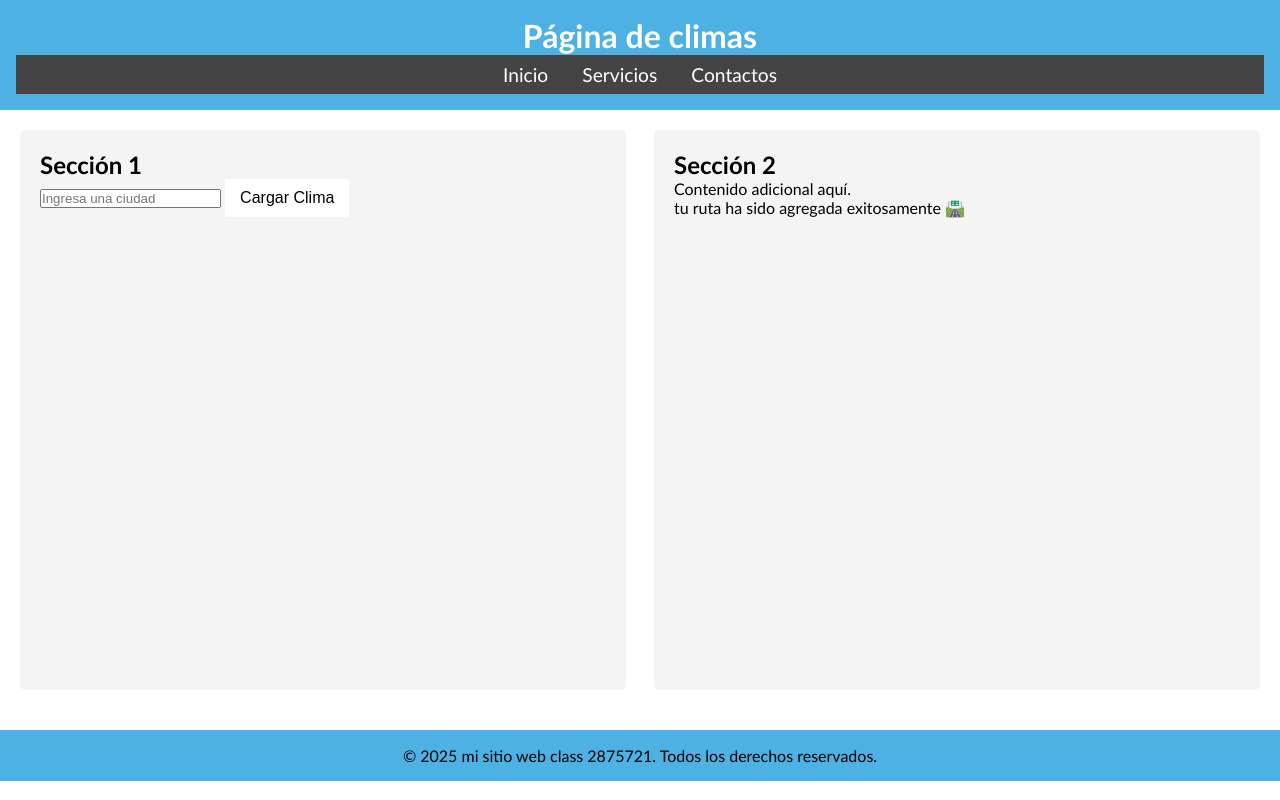
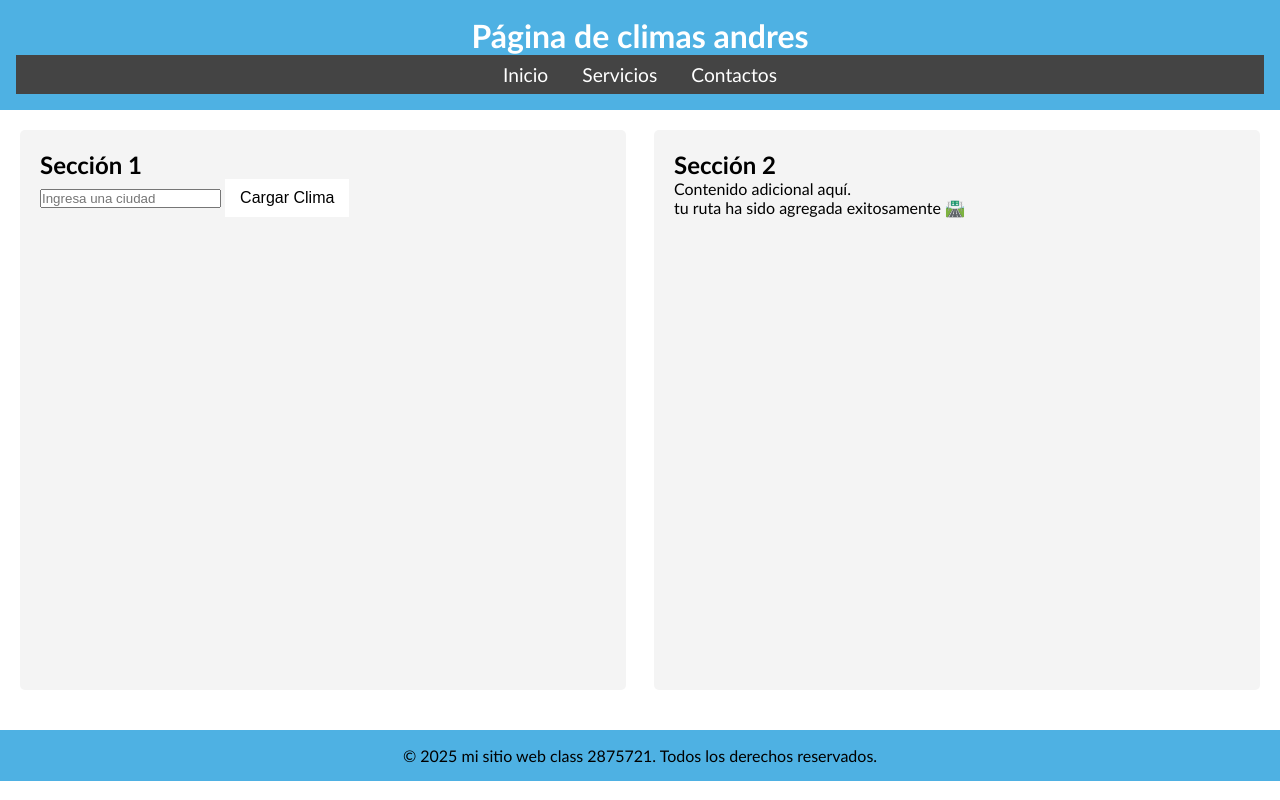
Before and after one commit to Anonimus365/Landing-Api, a plain HTML site: page views/andres.html in a window 1280 px wide. Drawn offline with Linux system fonts and the light colour scheme.

Commit message:
andresito1.0

```diff
--- a/views/andres.html
+++ b/views/andres.html
@@ -9,7 +9,7 @@
 <body>
     <div>
         <header>
-            <h1>Página de climas </h1>
+            <h1>Página de climas andres </h1>
             <nav>
                 <a href="#">Inicio</a>
                 <a href="#">Servicios</a>
```
